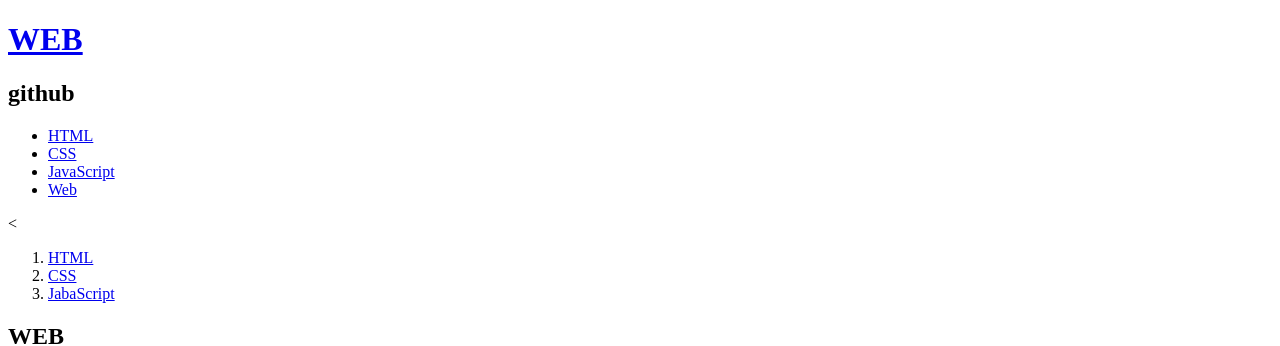
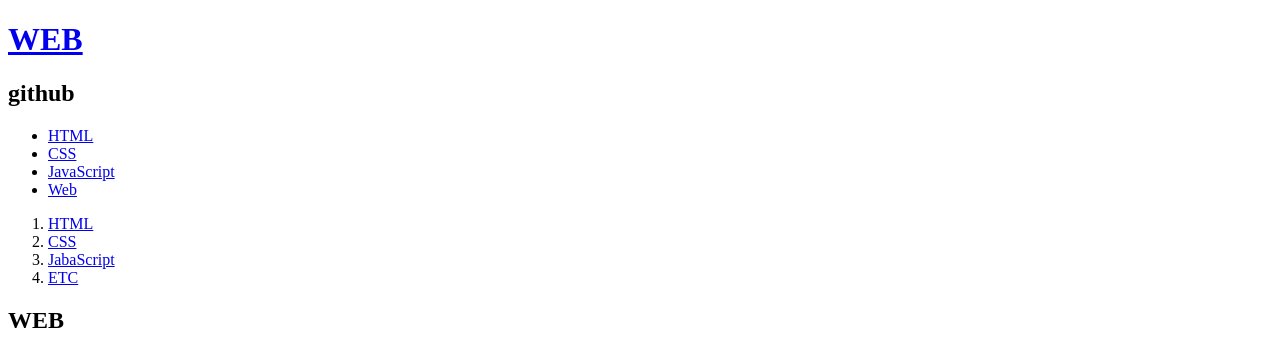
Before and after one commit to jhgoohg/my-first-web-site, a plain HTML site: page index.html in a window 1280 px wide. Shown: the top 346 px of the page. Drawn offline with Linux system fonts and the light colour scheme; a script that the page names is missing.

Commit message:
Add files via upload

```diff
--- a/index.html
+++ b/index.html
@@ -22,11 +22,12 @@
     <li><a href="https://github.com/jhgoohg/my-first-web-site/blob/main/3.html">JavaScript</a></li>
     <li><a href="https://github.com/jhgoohg/my-first-web-site/blob/main/index.html">Web</a></li>
   </ul>
-  <p><<a href="#"></a>
+  <p><a href="#"></a>
   <ol>
     <li><a href="1.html">HTML</a></li>
     <li><a href="2.html">CSS</a></li>
     <li><a href="3.html">JabaScript</a></li>
+    <li><a href="ETC.html">ETC</a></li>
   </ol>
   <h2>WEB</h2>
   <iframe width="560" height="315" src="https://www.youtube.com/embed/7T7r_oSp0SE" title="YouTube video player" frameborder="0" allow="accelerometer; autoplay; clipboard-write; encrypted-media; gyroscope; picture-in-picture" allowfullscreen></iframe>
```
